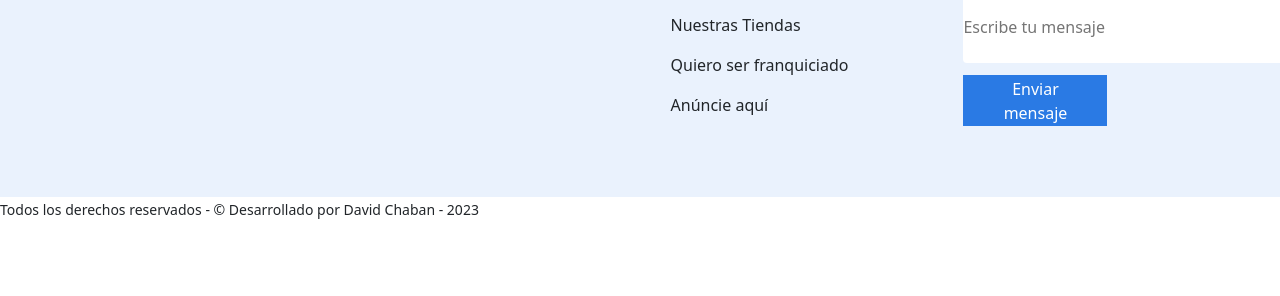
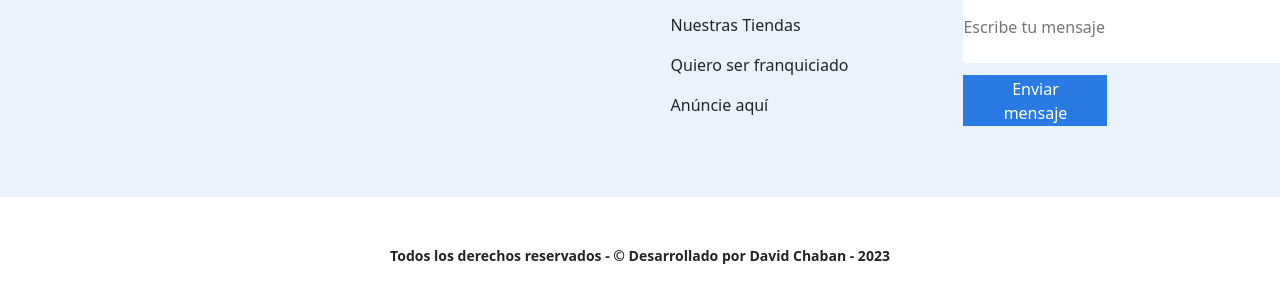
Before and after one commit to DavidChaban/Challenger-2-Alura-Latam, a website built with Vite: page index.html in a window 1280 px wide. Shown: the part 2050-2346 px from the top of the page. Before the commit the page ends 2271 px from the top, so only its background shows below. Built offline with nearby package versions, Linux system fonts and the light colour scheme.

Commit message:
Se agregan estilos

```diff
--- a/style.css
+++ b/style.css
@@ -357,3 +357,16 @@ border: none;
 margin-top: 12px;
 color: white;
 }
+
+footer{
+  min-height: 10vh;
+  display: flex;
+  justify-content: center;
+  align-items: center;
+  flex-wrap: wrap;
+  margin-top: 19px;
+  font-weight: bold;
+
+
+
+}
```
